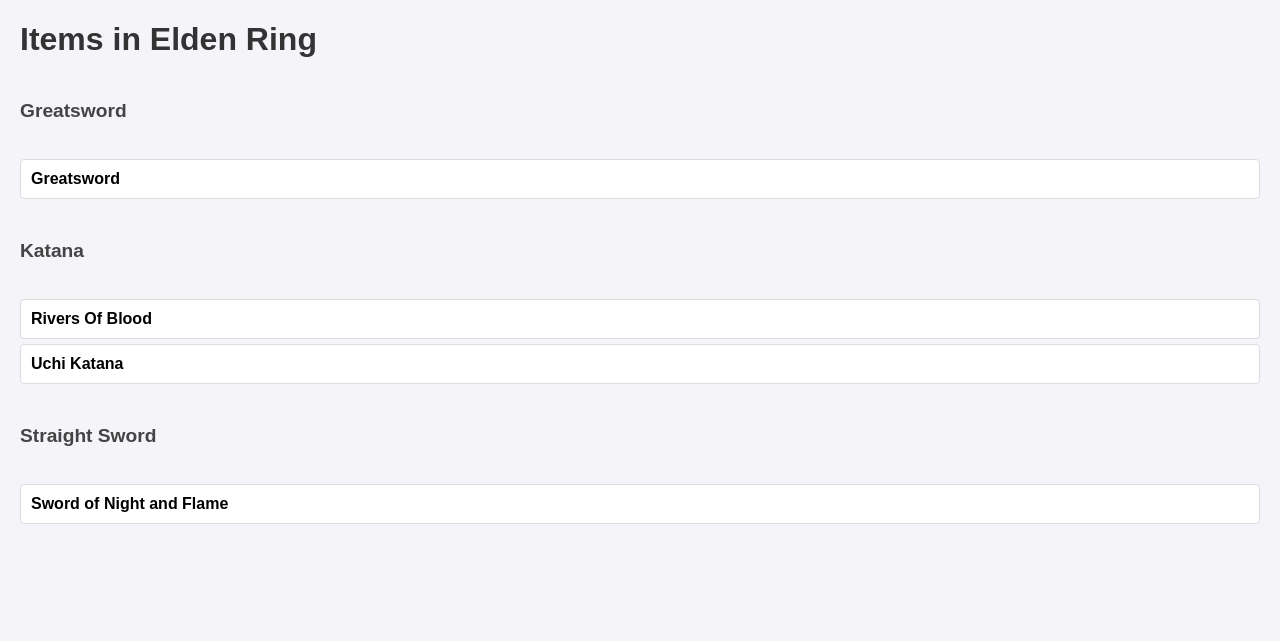
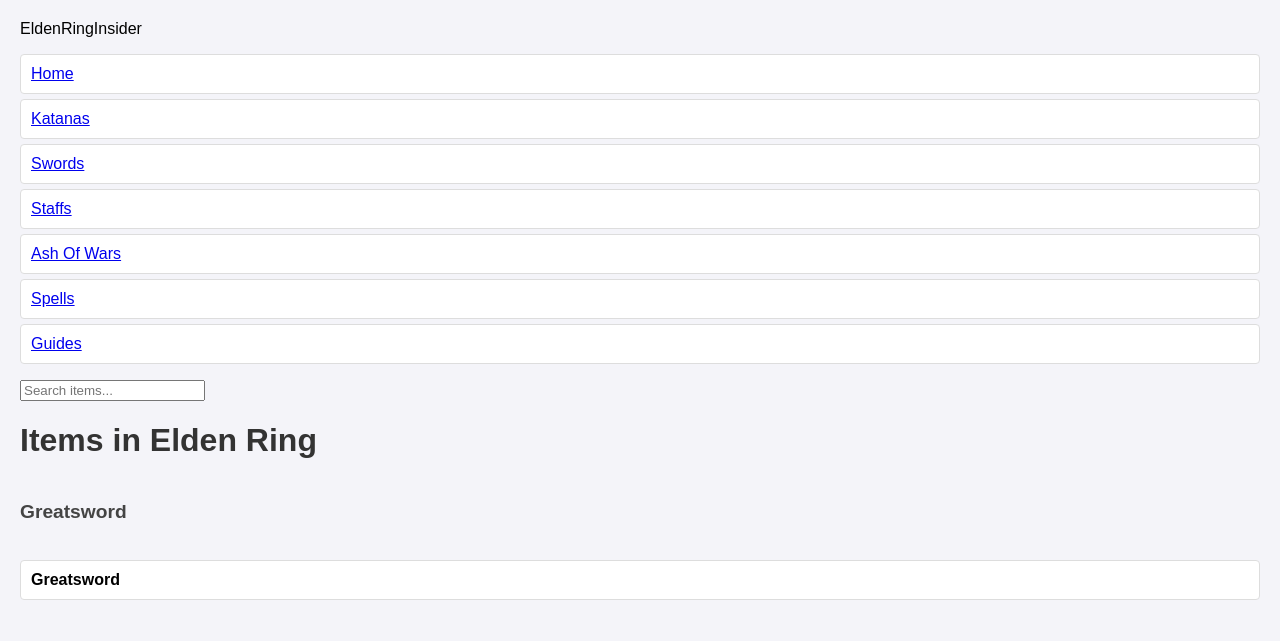
Before and after one commit to Saf-C/EldenApp, a Django app: page / in a window 1280 px wide. Shown: the top 641 px of the page. Before the commit the page ends 524 px from the top, so only its background shows below. Run offline with Django 5.2, Linux system fonts and the light colour scheme; data comes from the database, SQL or seed files in the repository; both versions use the stored data as it was after the commit.

Commit message:
added navbar and want to change the styling completely.

```diff
--- a/EldenRingInsider/templates/item_list.html
+++ b/EldenRingInsider/templates/item_list.html
@@ -1,6 +1,20 @@
 <!-- EldenRingInsider/templates/item_list.html -->
 <!DOCTYPE html>
 <html>
+<nav class="navbar">
+    <div class="logo">EldenRingInsider</div>
+    <ul class="nav-links">
+        <li><a href="#">Home</a></li>
+        <li><a href="#">Katanas</a></li>
+        <li><a href="#">Swords</a></li>
+        <li><a href="#">Staffs</a></li>
+        <li><a href="#">Ash Of Wars</a></li>
+        <li><a href="#">Spells</a></li>
+        <li><a href="#">Guides</a></li>
+    </ul>
+    <input type="text" placeholder="Search items..." class="search-bar">
+</nav>
+
 <head>
     <title>Elden Ring Items</title>
     <style>
```
Also changed, not shown: db.sqlite3.
